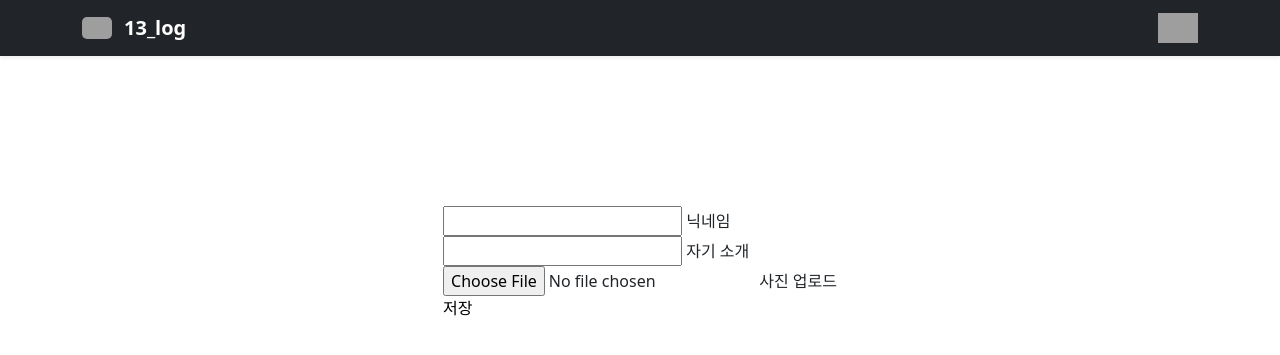
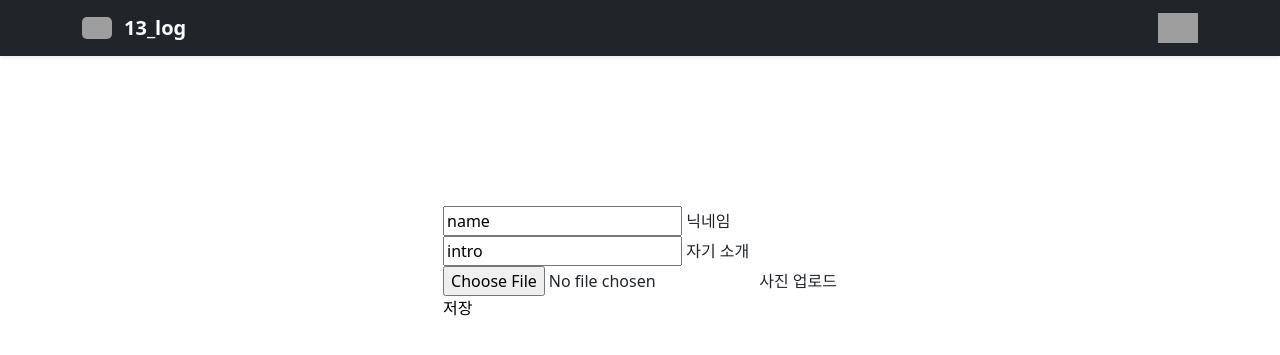
Before and after one commit to sayapin1/newsfeed, a Flask app: page /profile/up in a window 1280 px wide. Shown: the top 355 px of the page. Run offline with Flask 2, Linux system fonts and the light colour scheme; grey boxes are pictures that could not be loaded.

Commit message:
profile 밸류추가

```diff
--- a/templates/profile_up.html
+++ b/templates/profile_up.html
@@ -107,12 +107,12 @@
     <section class="sec">
         <form method = "post" id = "login" action= {{url_for("profile_up")}}>
             <div class="int-area">
-                <input type="name" name="name" id="name"
+                <input type="name" name="name" value="name" id="name"
                 autocomplete="off"required>
                 <label for="name">닉네임</label>
             </div>
             <div class="int-area">
-                <input type="text" name="intro" id="intro"
+                <input type="text" name="intro" value="intro" id="intro"
                 autocomplete="off"required>
                 <label for="intro">자기 소개</label>
             </div>
```
